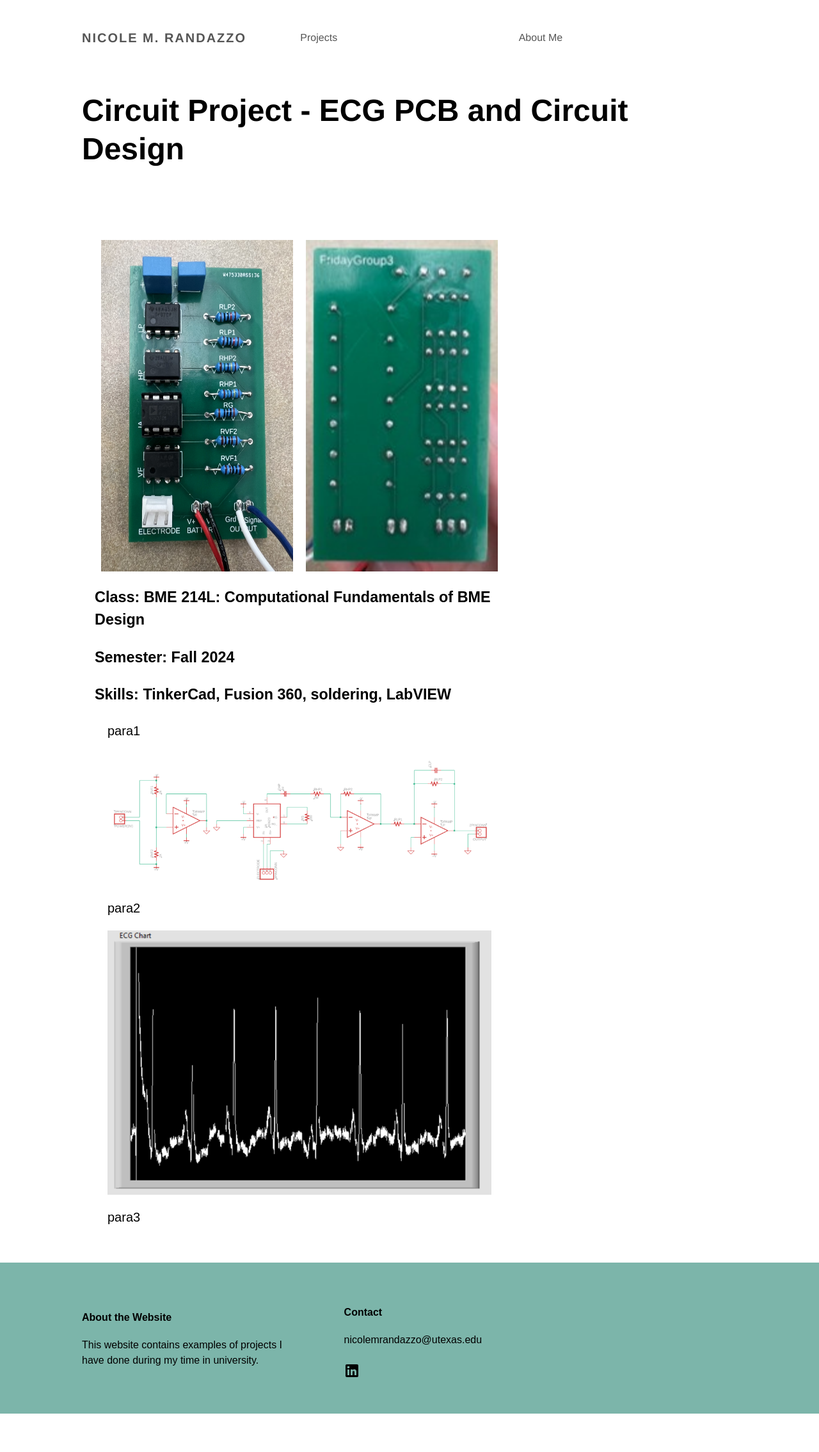
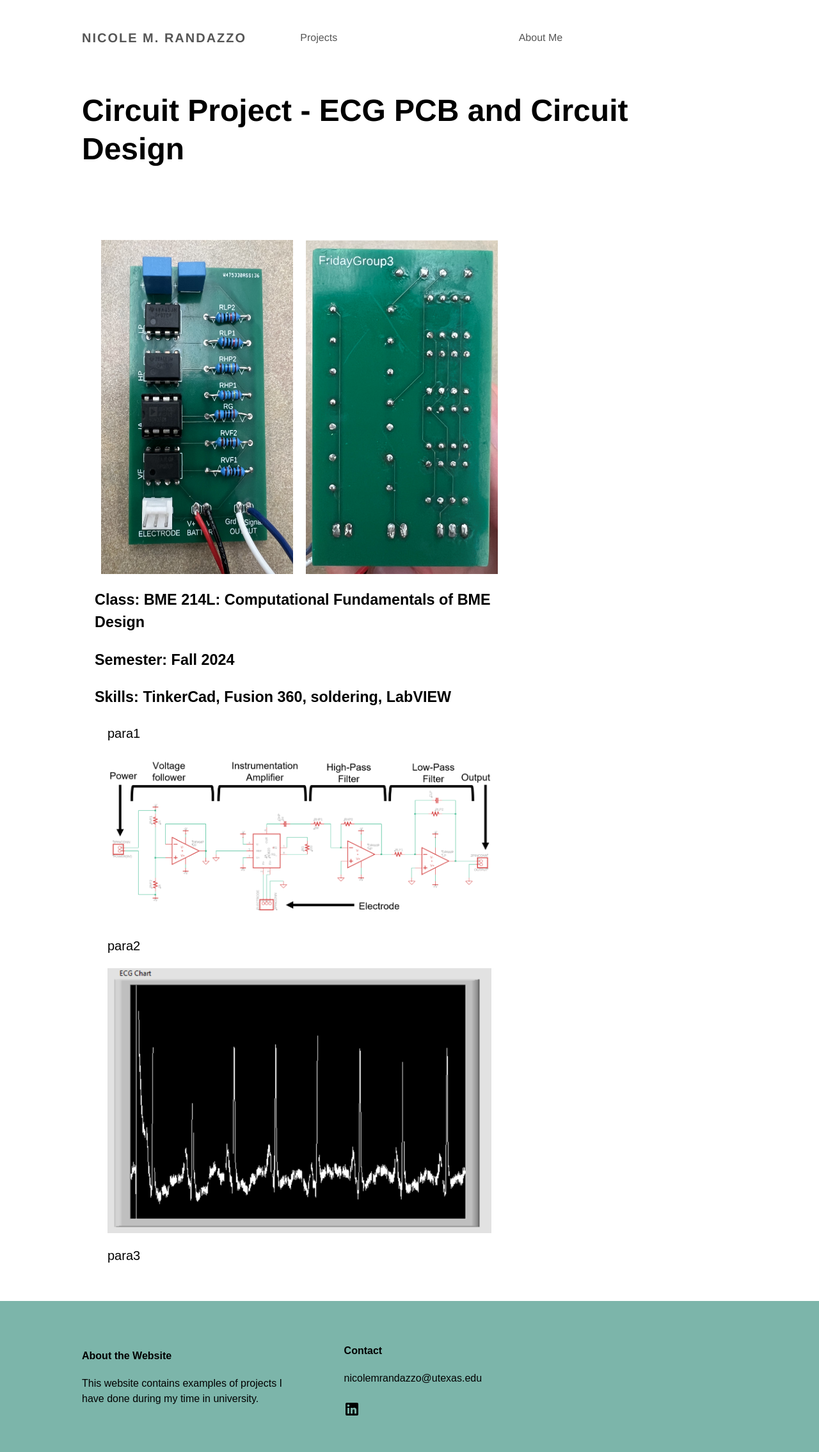
Before and after one commit to NicoleMRandazzo/nicolemrandazzo.github.io, a Jekyll site: the page built from _products/Screenplay-template-for-Apple-Pages-Warner-Brothers.md, in a window 1280 px wide. Shown: the whole page at 64% size. Built offline with Jekyll 4.4.1, drawn with Linux system fonts in a browser that asks for light colours; before the commit the page ends 2209 px from its top, so only the background shows below that.

Commit message:
Update Screenplay-template-for-Apple-Pages-Warner-Brothers.md

```diff
--- a/_products/Screenplay-template-for-Apple-Pages-Warner-Brothers.md
+++ b/_products/Screenplay-template-for-Apple-Pages-Warner-Brothers.md
@@ -10,7 +10,7 @@ image: /images/templates/screenplay/CircuitMain.jpg
 <div style="max-width: 1000px; margin: 0 auto; padding: 20px;">
   <div style="display: flex; justify-content: center; gap: 20px; flex-wrap: wrap; margin: 20px 0;">
     <img src="{{site.baseurl}}/images/templates/screenplay/CircuitMain.jpg" style="width: 300px; height: auto;" />
-    <img src="{{site.baseurl}}/images/templates/c2.jpg" style="width: 300px; height: auto;" />
+    <img src="{{site.baseurl}}/images/templates/c6.png" style="width: 300px; height: auto;" />
   </div>
   <h3>Class: BME 214L: Computational Fundamentals of BME Design</h3>
   <h3>Semester: Fall 2024</h3>
@@ -20,7 +20,7 @@ image: /images/templates/screenplay/CircuitMain.jpg
     &emsp;para1
   </p>
 
-  <img src="{{site.baseurl}}/images/templates/c1.png" style="display: block; margin: 0 auto;   width: 100%; max-width: 600px;" />
+  <img src="{{site.baseurl}}/images/templates/c9.png" style="display: block; margin: 0 auto;   width: 100%; max-width: 600px;" />
 
   <p>
     &emsp;para2
```
